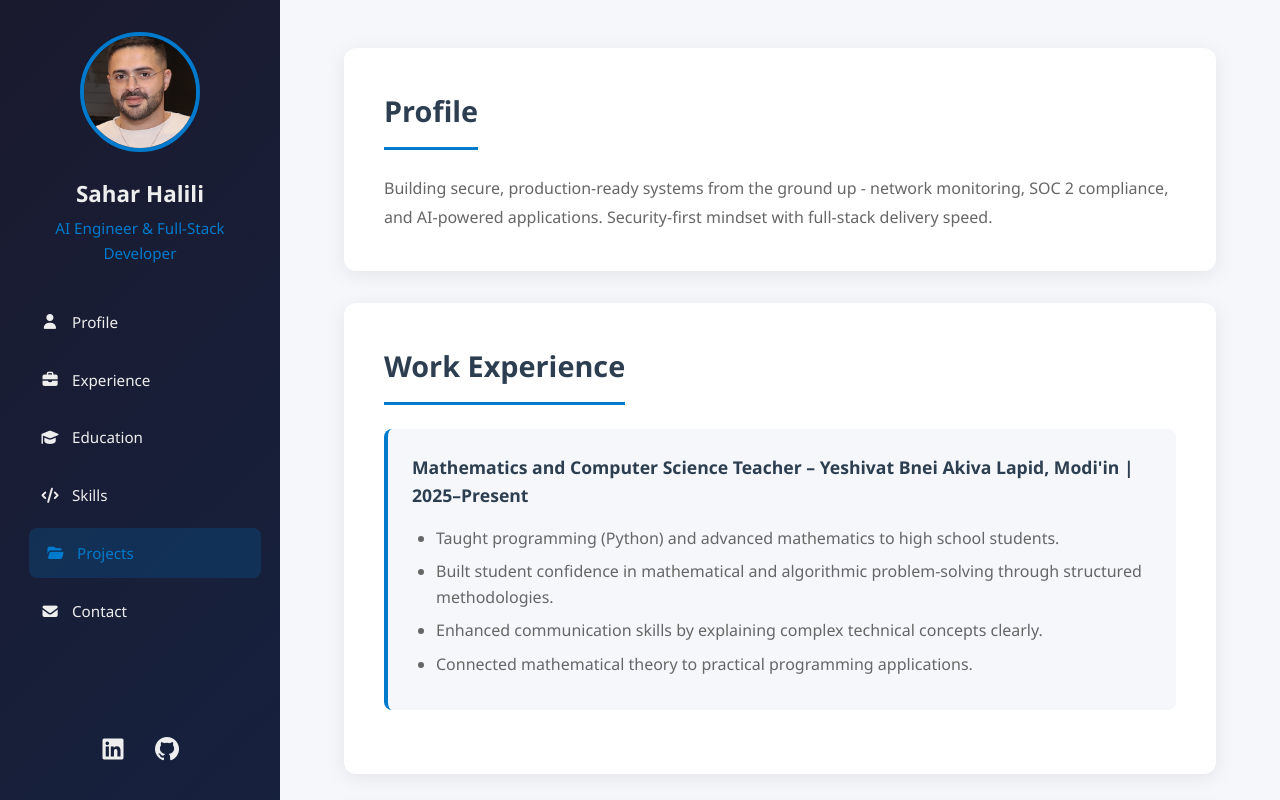
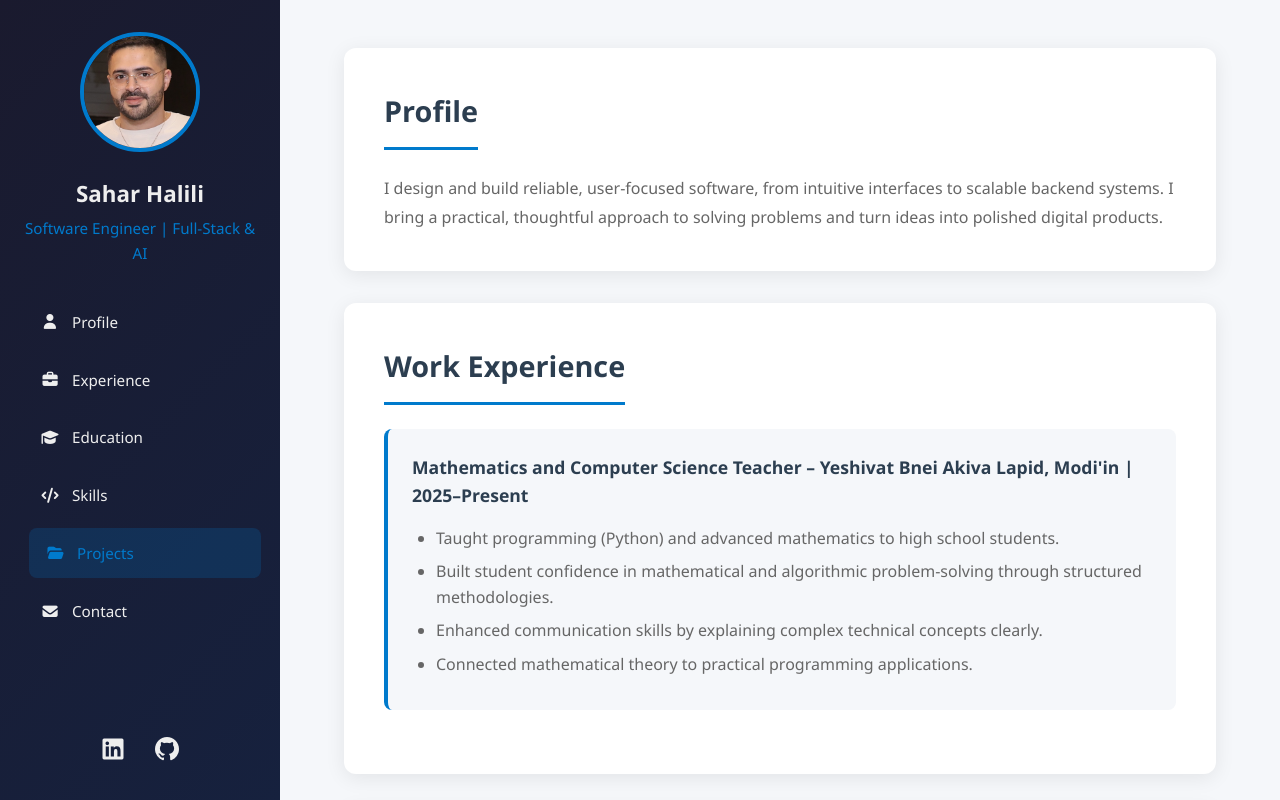
Before and after one commit to SaharHalili95/html-portfolio, a React (Vite) app: page /#/ in a window 1280 px wide. Shown: the top 800 px of the page. Built offline with nearby package versions, Linux system fonts and the light colour scheme.

Commit message:
Update portfolio profile copy

```diff
--- a/src/data/portfolioData.ts
+++ b/src/data/portfolioData.ts
@@ -1,9 +1,9 @@
 export const profileData = {
   name: "Sahar Halili",
-  title: "AI Engineer & Full-Stack Developer",
+  title: "Software Engineer | Full-Stack & AI",
   image: "/images/sh-portfolio.png",
   summary:
-    "Building secure, production-ready systems from the ground up - network monitoring, SOC 2 compliance, and AI-powered applications. Security-first mindset with full-stack delivery speed.",
+    "I design and build reliable, user-focused software, from intuitive interfaces to scalable backend systems. I bring a practical, thoughtful approach to solving problems and turn ideas into polished digital products.",
   social: {
     linkedin: "https://www.linkedin.com/in/sahar-halili",
     github: "https://github.com/SaharHalili95",
```
